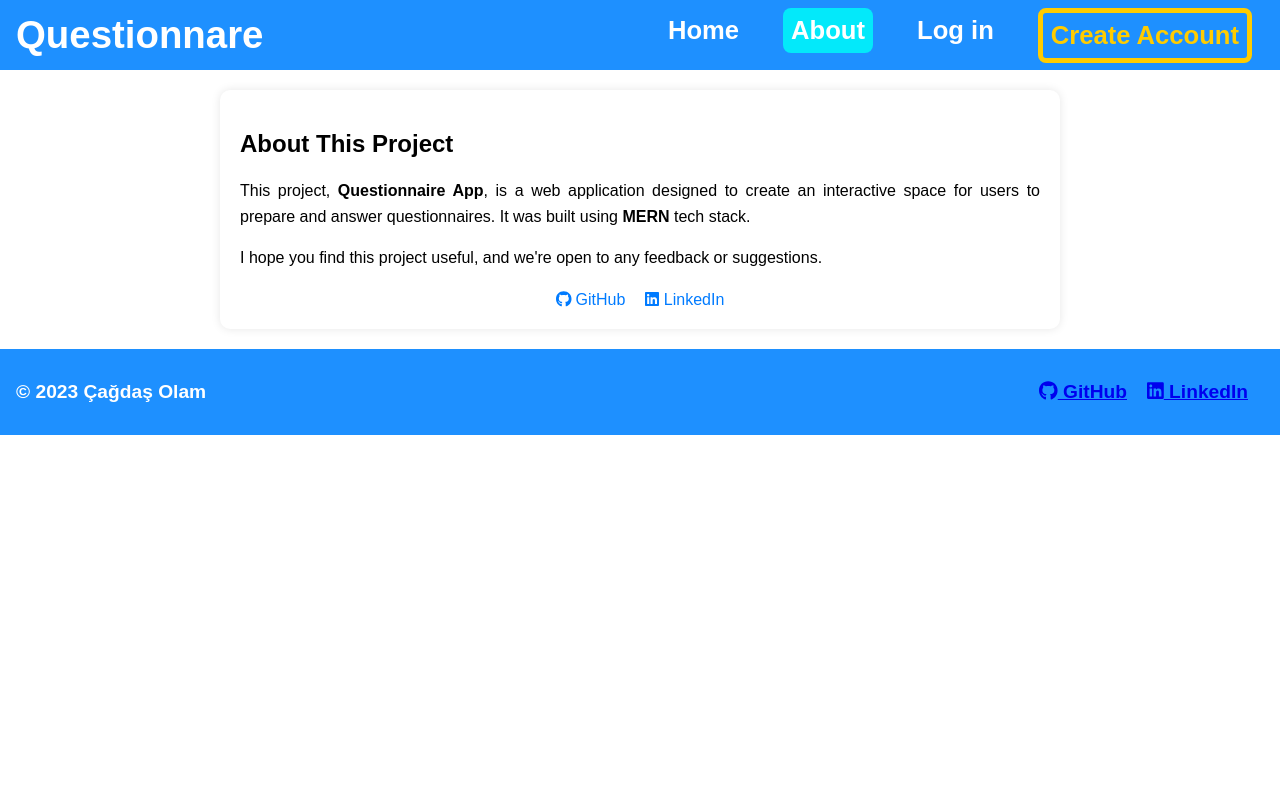
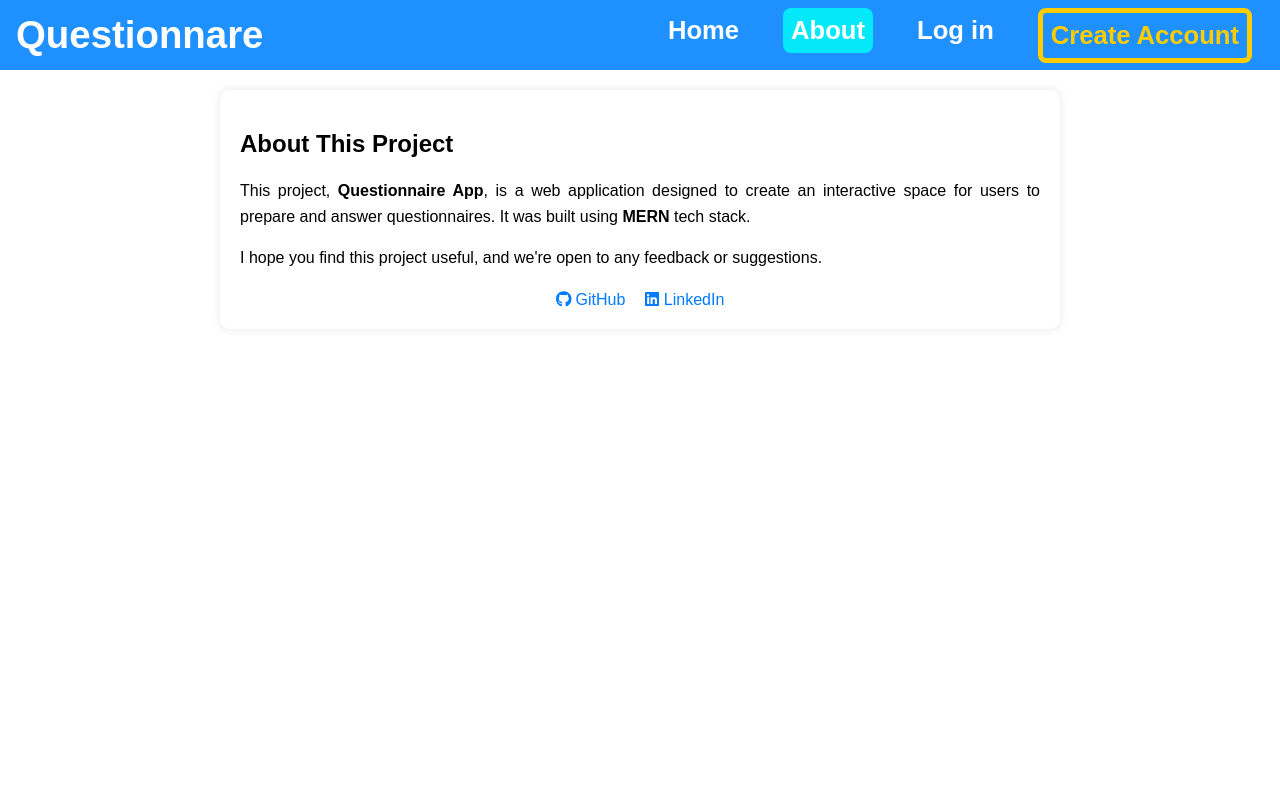
Before and after one commit to cagdasolam/questionnaire-app, a React (Create React App) app in the folder client/: page /about in a window 1280 px wide. Shown: the top 800 px of the page. Built offline with nearby package versions, Linux system fonts and the light colour scheme; the HTML template or start-up script is replaced by a standard one.

Commit message:
fix about footer

```diff
--- a/client/src/index.css
+++ b/client/src/index.css
@@ -273,7 +273,8 @@ body {
 
 .login-container {
   display: flex;
-  justify-content: center;
+  flex-direction: column;
+  justify-content: space-between;
   align-items: center;
   height: 100vh;
   /* background-color: #f2f2f2; */
@@ -322,9 +323,10 @@ body {
 
 .about-page {
   display: flex;
-  justify-content: center;
+  justify-content: space-between;
+  flex-direction: column;
   align-items: center;
-  height: auto;
+  height: 100vh;
   font-family: 'Arial', sans-serif;
 }
 
@@ -378,7 +380,7 @@ body {
   justify-content: space-between;
   align-items: center;
   font-family: Arial, Helvetica, sans-serif;
-  margin-top: 20px;
+  margin-top: auto;
 }
 
 .footer .container {
@@ -401,7 +403,7 @@ body {
 
 .footer .container .links {
   display: flex;
-  justify-content: end;
+  justify-content: flex-end;
   align-items: center;
   margin: 1rem;
   flex-direction: row;
```
